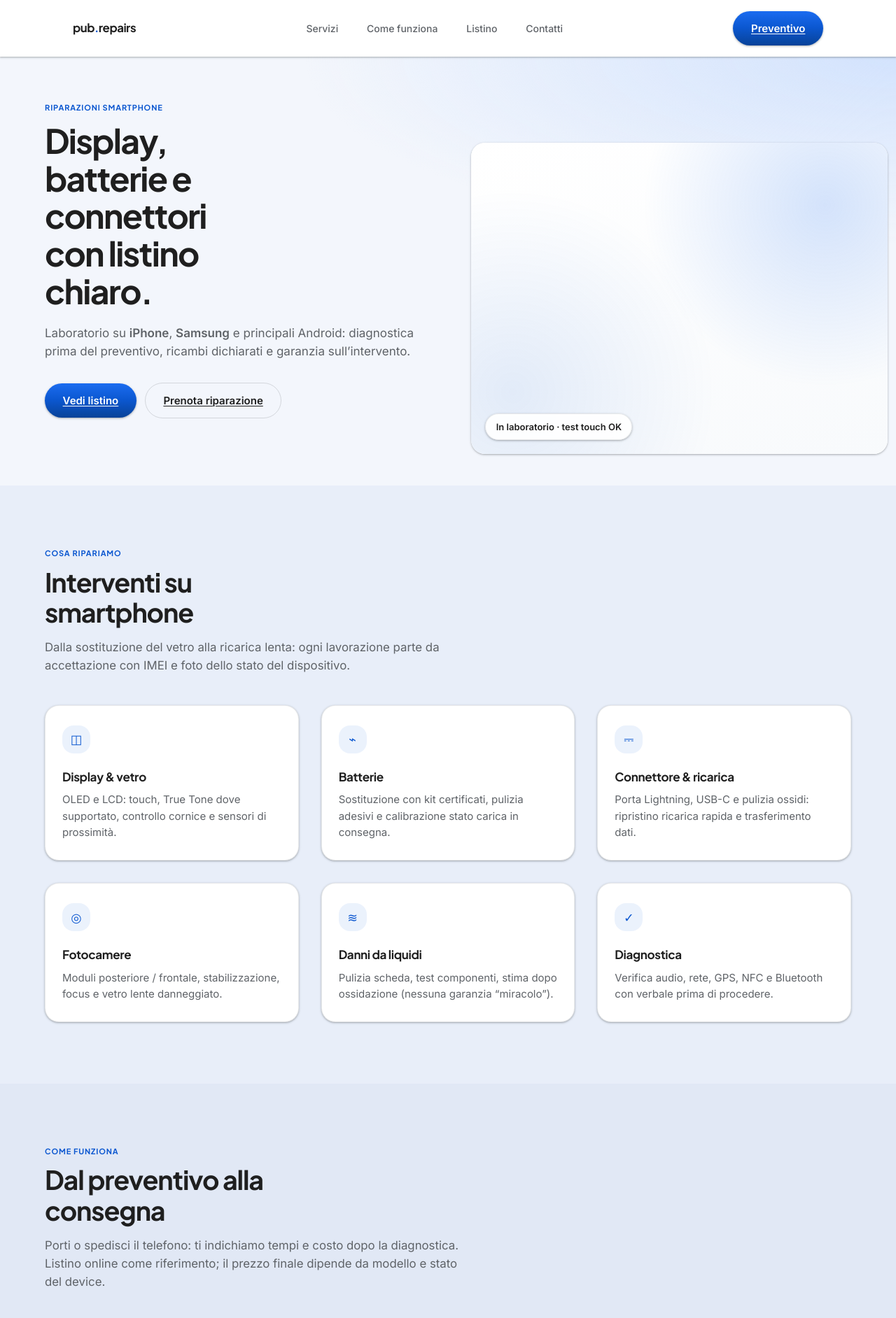
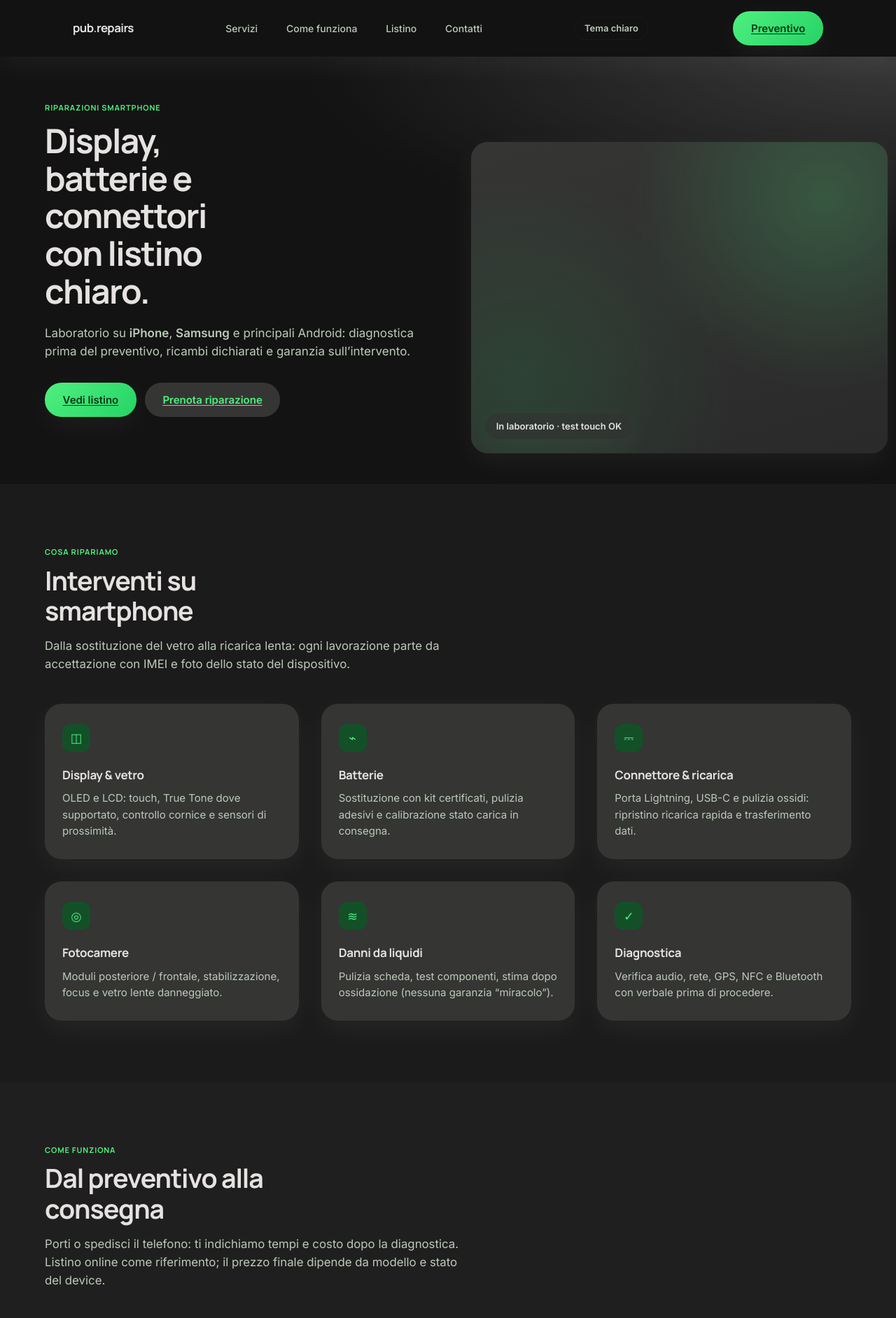
Before and after one commit to edama87/pub-repairs, a PHP site: page /examples/index.html in a window 1280 px wide. Shown: the top 1884 px of the page at 70% size. Run offline with PHP 8.4, Linux system fonts and the light colour scheme.

Commit message:
Implement dark theme support in index.html and site.css. Added a theme toggle button and corresponding JavaScript functionality for theme switching. Introduced a new theme-dark.css file for dark mode styles, and updated theme-related variables in theme.js for better theme management.

```diff
--- a/examples/index.html
+++ b/examples/index.html
@@ -1,5 +1,5 @@
 <!DOCTYPE html>
-<html lang="it" data-theme="light">
+<html lang="it" data-theme="dark">
   <head>
     <meta charset="utf-8" />
     <meta name="viewport" content="width=device-width, initial-scale=1" />
@@ -7,15 +7,16 @@
       name="description"
       content="Riparazioni smartphone: display, batterie, connettori, fotocamere. Listino prezzi indicativo IVA inclusa. Diagnostica e preventivo prima dell’intervento."
     />
-    <meta name="theme-color" content="#0b57d0" />
+    <meta id="meta-theme-color" name="theme-color" content="#131313" />
     <title>pub repairs — riparazioni smartphone e listino</title>
     <link rel="preconnect" href="https://fonts.googleapis.com" />
     <link rel="preconnect" href="https://fonts.gstatic.com" crossorigin />
     <link
-      href="https://fonts.googleapis.com/css2?family=Inter:wght@400;500;600&family=Plus+Jakarta+Sans:wght@500;600;700&display=swap"
+      href="https://fonts.googleapis.com/css2?family=Inter:wght@400;500;600&family=Manrope:wght@500;600;700&family=Plus+Jakarta+Sans:wght@500;600;700&display=swap"
       rel="stylesheet"
     />
     <link rel="stylesheet" href="../theme/theme-light.css" />
+    <link rel="stylesheet" href="../theme/theme-dark.css" />
     <link rel="stylesheet" href="site.css" />
   </head>
   <body>
@@ -28,6 +29,9 @@
           <a href="#listino">Listino</a>
           <a href="#contatti">Contatti</a>
         </nav>
+        <button type="button" class="theme-toggle" id="theme-toggle" aria-label="Passa al tema chiaro">
+          Tema chiaro
+        </button>
         <a class="btn-primary" href="#contatti">Preventivo</a>
       </div>
     </header>
@@ -387,8 +391,8 @@
             <button type="submit" class="btn-primary">Invia richiesta</button>
           </form>
           <p class="theme-note">
-            Tema: <strong id="theme-label">light</strong> ·
-            <a href="https://github.com/edama87/pub-repairs">Sorgente su GitHub</a>
+            Tema: <strong id="theme-label">dark</strong> (token da Stitch «Modern Phone Repair» via MCP) ·
+            <a href="https://github.com/edama87/pub-repairs">GitHub</a>
           </p>
         </div>
       </section>
@@ -427,9 +431,40 @@
 
     <script src="../theme/theme.js"></script>
     <script>
-      DSTheme.init();
-      document.getElementById("theme-label").textContent = DSTheme.getTheme();
-      document.getElementById("year").textContent = new Date().getFullYear();
+      (function () {
+        const meta = document.getElementById("meta-theme-color");
+        const label = document.getElementById("theme-label");
+        const btn = document.getElementById("theme-toggle");
+
+        function syncChrome() {
+          if (meta)
+            meta.content = DSTheme.getTheme() === "dark" ? "#131313" : "#0b57d0";
+        }
+
+        function syncToggle() {
+          if (!btn) return;
+          const dark = DSTheme.getTheme() === "dark";
+          btn.textContent = dark ? "Tema chiaro" : "Tema scuro";
+          btn.setAttribute(
+            "aria-label",
+            dark ? "Passa al tema chiaro" : "Passa al tema scuro"
+          );
+        }
+
+        DSTheme.init();
+        if (label) label.textContent = DSTheme.getTheme();
+        syncToggle();
+        syncChrome();
+
+        btn?.addEventListener("click", function () {
+          DSTheme.toggle();
+          if (label) label.textContent = DSTheme.getTheme();
+          syncToggle();
+          syncChrome();
+        });
+
+        document.getElementById("year").textContent = new Date().getFullYear();
+      })();
     </script>
   </body>
 </html>
--- a/examples/site.css
+++ b/examples/site.css
@@ -34,6 +34,12 @@ a:hover {
   box-shadow: var(--ds-shadow-ambient);
 }
 
+html[data-theme="dark"] .site-header {
+  background: color-mix(in srgb, var(--ds-surface) 72%, transparent);
+  backdrop-filter: blur(12px);
+  -webkit-backdrop-filter: blur(12px);
+}
+
 .site-header__inner {
   max-width: 72rem;
   margin: 0 auto;
@@ -63,6 +69,27 @@ a:hover {
   letter-spacing: -0.03em;
   color: var(--ds-on-surface);
   text-decoration: none;
+}
+
+.theme-toggle {
+  font-family: inherit;
+  font-size: 0.8125rem;
+  font-weight: 600;
+  padding: 0.45rem 0.85rem;
+  border-radius: var(--ds-radius-full);
+  border: 1px solid var(--ds-ghost-border);
+  background: transparent;
+  color: var(--ds-on-surface-variant);
+  cursor: pointer;
+  transition: color var(--ds-duration) var(--ds-ease-standard),
+    background-color var(--ds-duration) var(--ds-ease-standard),
+    border-color var(--ds-duration) var(--ds-ease-standard);
+}
+
+.theme-toggle:hover {
+  color: var(--ds-primary);
+  background: color-mix(in srgb, var(--ds-primary) 12%, transparent);
+  border-color: color-mix(in srgb, var(--ds-primary) 35%, transparent);
 }
 
 .logo span {
@@ -98,7 +125,7 @@ a:hover {
 }
 
 .section--low {
-  background: var(--ds-surface-container-lowest);
+  background: var(--ds-surface-container-low);
 }
 
 .section--mid {
@@ -259,7 +286,7 @@ a:hover {
   color: var(--ds-on-primary);
   border: none;
   padding: 0.8rem 1.6rem;
-  border-radius: var(--ds-radius-full);
+  border-radius: var(--ds-radius-xl, 1.5rem);
   background-image: var(--ds-gradient-primary);
   box-shadow: var(--ds-shadow-ambient);
   cursor: pointer;
@@ -281,17 +308,19 @@ a:hover {
   font-family: inherit;
   font-weight: 600;
   font-size: 0.9375rem;
-  color: var(--ds-on-surface);
-  background: transparent;
-  border: 1px solid var(--ds-ghost-border-strong);
+  color: var(--ds-primary);
+  background: var(--ds-surface-container-highest);
+  border: none;
   padding: 0.8rem 1.6rem;
-  border-radius: var(--ds-radius-full);
+  border-radius: var(--ds-radius-xl, 1.5rem);
   cursor: pointer;
-  transition: background-color var(--ds-duration) var(--ds-ease-standard);
+  transition: background-color var(--ds-duration) var(--ds-ease-standard),
+    filter var(--ds-duration) var(--ds-ease-standard);
 }
 
 .btn-secondary:hover {
   background: var(--ds-surface-bright);
+  filter: brightness(1.08);
 }
 
 .btn-secondary:focus-visible {
@@ -651,19 +680,26 @@ a:hover {
   font-weight: 600;
   padding: 0.4rem 0.85rem;
   border-radius: var(--ds-radius-full);
-  background: var(--ds-glass-chip);
+  background: var(--ds-chip-bg);
+  color: var(--ds-chip-color);
   border: 1px solid transparent;
-  color: var(--ds-on-surface);
 }
 
 a.chip {
-  color: var(--ds-on-surface);
   text-decoration: none;
   transition: color var(--ds-duration) var(--ds-ease-standard),
-    background-color var(--ds-duration) var(--ds-ease-standard);
+    background-color var(--ds-duration) var(--ds-ease-standard),
+    filter var(--ds-duration) var(--ds-ease-standard);
 }
 
 a.chip:hover {
-  color: var(--ds-primary);
-  background: color-mix(in srgb, var(--ds-glass-chip) 100%, var(--ds-surface-bright));
+  filter: brightness(1.12);
 }
+
+/* Hero — blob colore primario (blu in chiaro, verde Stitch in scuro) */
+html[data-theme="dark"] .hero__card-inner {
+  background:
+    radial-gradient(circle at 85% 18%, rgba(79, 240, 127, 0.2), transparent 44%),
+    radial-gradient(circle at 12% 78%, rgba(37, 211, 102, 0.12), transparent 48%),
+    linear-gradient(165deg, var(--ds-surface-container-highest) 0%, var(--ds-surface-container-high) 100%);
+}
--- /dev/null
+++ b/theme/theme-dark.css
@@ -0,0 +1,73 @@
+/**
+ * Tema scuro — allineato a Stitch "Modern Phone Repair Website"
+ * (projects/16299840418982146206 · designTheme.namedColors + designMd).
+ */
+
+html[data-theme="dark"] {
+  --ds-font-display: "Manrope", system-ui, sans-serif;
+  --ds-font-body: Inter, system-ui, sans-serif;
+
+  --ds-surface: #131313;
+  --ds-surface-container-lowest: #0e0e0e;
+  --ds-surface-container-low: #1c1b1b;
+  --ds-surface-container: #201f1f;
+  --ds-surface-container-high: #2a2a2a;
+  --ds-surface-container-highest: #353534;
+  --ds-surface-dim: #131313;
+  --ds-surface-bright: #3a3939;
+  --ds-surface-variant: #353534;
+
+  --ds-on-surface: #e5e2e1;
+  --ds-on-surface-variant: #bbcbb9;
+  --ds-on-primary: #003915;
+
+  --ds-primary: #4ff07f;
+  --ds-primary-container: #25d366;
+  --ds-primary-fixed-dim: #3de273;
+
+  --ds-secondary-container: #0d5526;
+  --ds-on-secondary-container: #84c88d;
+
+  --ds-gradient-primary: linear-gradient(135deg, #4ff07f 0%, #25d366 100%);
+
+  --ds-outline-variant-rgb: 60, 74, 61;
+  --ds-ghost-border: rgba(var(--ds-outline-variant-rgb), 0.15);
+  --ds-ghost-border-strong: rgba(var(--ds-outline-variant-rgb), 0.28);
+
+  --ds-glass-overlay: rgba(53, 53, 52, 0.6);
+  --ds-glass-chip: rgba(13, 85, 38, 0.85);
+  --ds-blur-overlay: 20px;
+  --ds-blur-md: 12px;
+
+  --ds-shadow-ambient: 0 12px 40px rgba(229, 226, 225, 0.06);
+  --ds-shadow-card-hover: 0 16px 48px rgba(229, 226, 225, 0.09);
+  --ds-shadow-tint-rgb: 79, 240, 127;
+
+  --ds-radius-sm: 0.5rem;
+  --ds-radius-md: 0.75rem;
+  --ds-radius-lg: 1.5rem;
+  --ds-radius-xl: 1.5rem;
+  --ds-radius-full: 9999px;
+
+  --ds-chip-bg: #0d5526;
+  --ds-chip-color: #84c88d;
+
+  --ds-ease-standard: cubic-bezier(0.4, 0, 0.2, 1);
+  --ds-duration: 200ms;
+
+  color-scheme: dark;
+}
+
+html[data-theme="dark"] body {
+  background-color: var(--ds-surface);
+  color: var(--ds-on-surface);
+  font-family: var(--ds-font-body);
+}
+
+@media (prefers-reduced-motion: reduce) {
+  html[data-theme="dark"] {
+    --ds-blur-overlay: 0px;
+    --ds-blur-md: 0px;
+    --ds-duration: 0.01ms;
+  }
+}
--- a/theme/theme-light.css
+++ b/theme/theme-light.css
@@ -12,6 +12,7 @@ html[data-theme="light"] {
   /* Superfici — neutri freddi, alto contrasto leggibile */
   --ds-surface: #f3f6fc;
   --ds-surface-container-lowest: #e8eef9;
+  --ds-surface-container-low: #ecf0fa;
   --ds-surface-container: #e1e8f5;
   --ds-surface-container-high: #f8fafc;
   --ds-surface-container-highest: #ffffff;
@@ -54,7 +55,11 @@ html[data-theme="light"] {
   --ds-radius-sm: 0.5rem;
   --ds-radius-md: 1rem;
   --ds-radius-lg: 1.25rem;
+  --ds-radius-xl: 1.5rem;
   --ds-radius-full: 9999px;
+
+  --ds-chip-bg: rgba(11, 87, 208, 0.1);
+  --ds-chip-color: var(--ds-on-surface);
 
   --ds-ease-standard: cubic-bezier(0.4, 0, 0.2, 1);
   --ds-duration: 180ms;
```
Also changed, not shown: theme/theme.js (+44 -26 lines).
